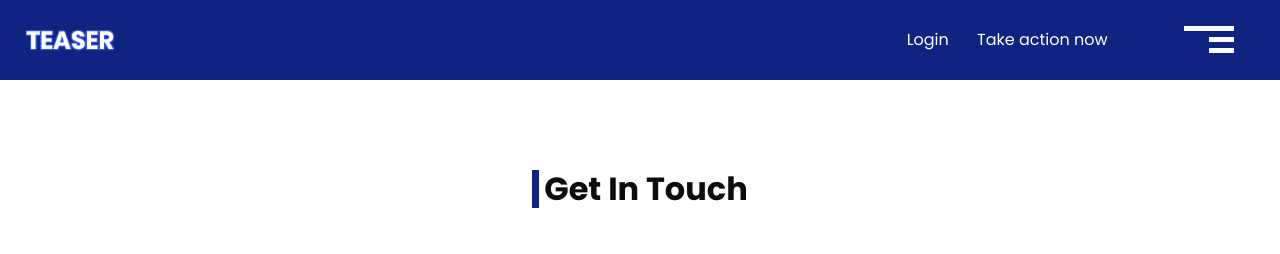
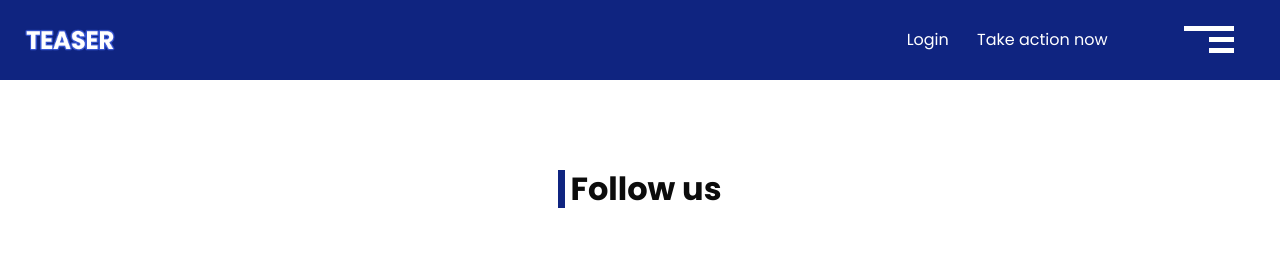
Before and after one commit to louann123/web-consulting, a plain HTML site: page contact.html in a window 1280 px wide. Shown: the top 254 px of the page. Drawn offline with Linux system fonts and the light colour scheme.

Commit message:
change to contact

```diff
--- a/contact.html
+++ b/contact.html
@@ -85,7 +85,7 @@
     <div class="container">
       <div class="heading_container">
         <h2>
-          Get In Touch
+          Follow us
         </h2>
       </div>
     </div>
```
